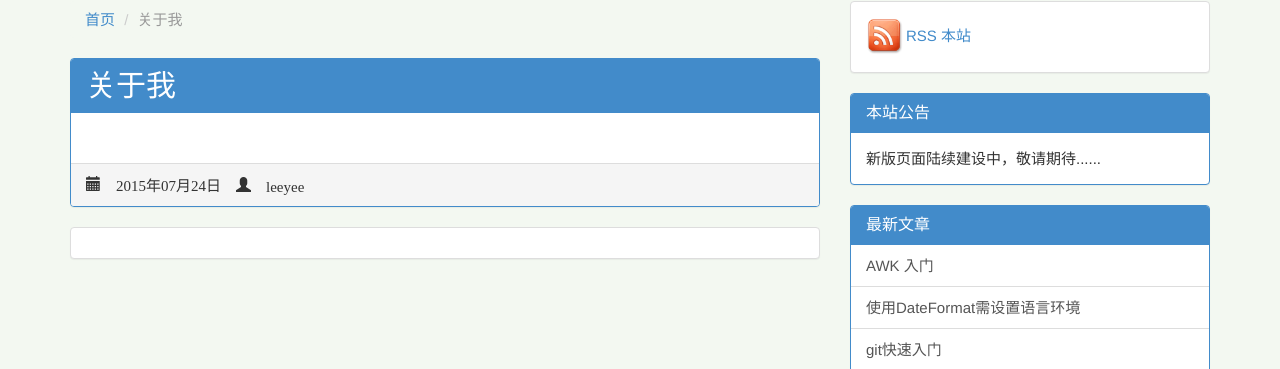
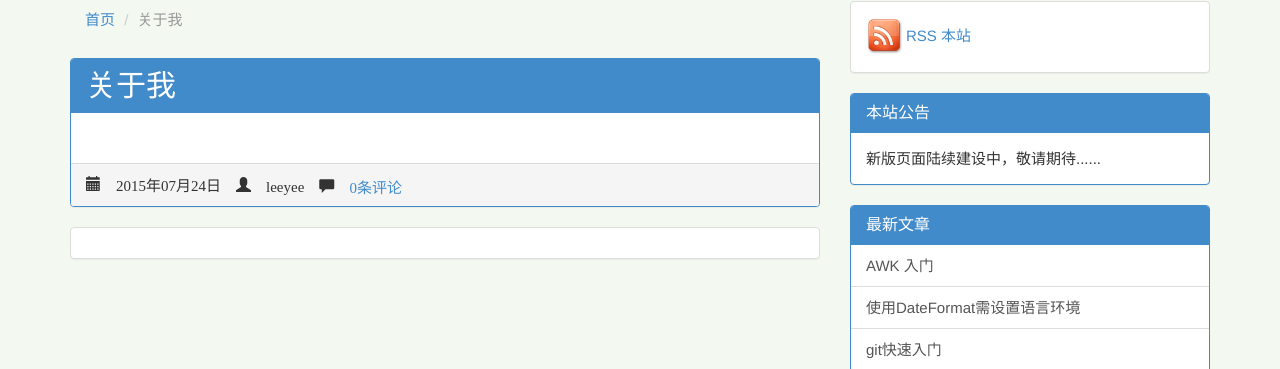
Before and after one commit to leeyee/leeyee.github.com, a Jekyll site: the page built from about.md, in a window 1280 px wide. Shown: the part 70-439 px from the top of the page. Built offline with Jekyll 4.4.1, drawn with Linux system fonts in a browser that asks for light colours; Markdown is read by kramdown in place of the engine named in the settings; comment, search, counter and statistics services are not loaded.

Commit message:
展示评论数量

```diff
--- a/_layouts/post.html
+++ b/_layouts/post.html
@@ -36,6 +36,9 @@ layout: default
         <a href="/categorys.html#{{page.category}}"> {{ page.category }}</a>
         {% endif %}
         {% if page.tag %} <span class="glyphicon glyphicon-tags"/> {{ page.tag | join: ',' }} {% endif %}
+        <span class="glyphicon glyphicon-comment"/>
+        <a class="disqus-comment-count" href="{{site.url}}{{post.url}}#disqus_thread">0条评论</a>
+        <span class="disqus-comment-count" data-disqus-url="{{site.url}}{{post.url}}"></span>
     </div>
 </div>
 <div class="panel panel-default">
```
